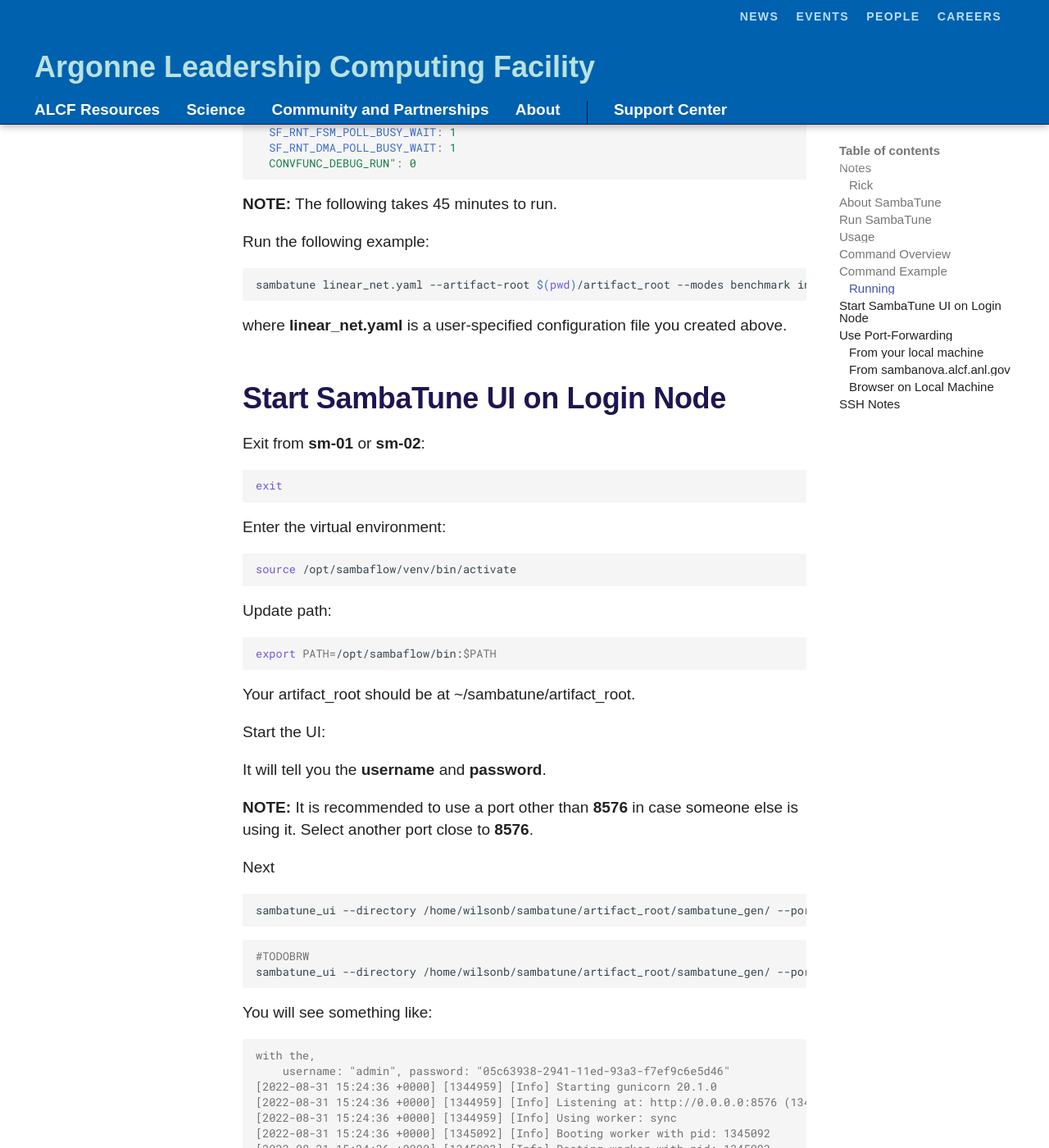
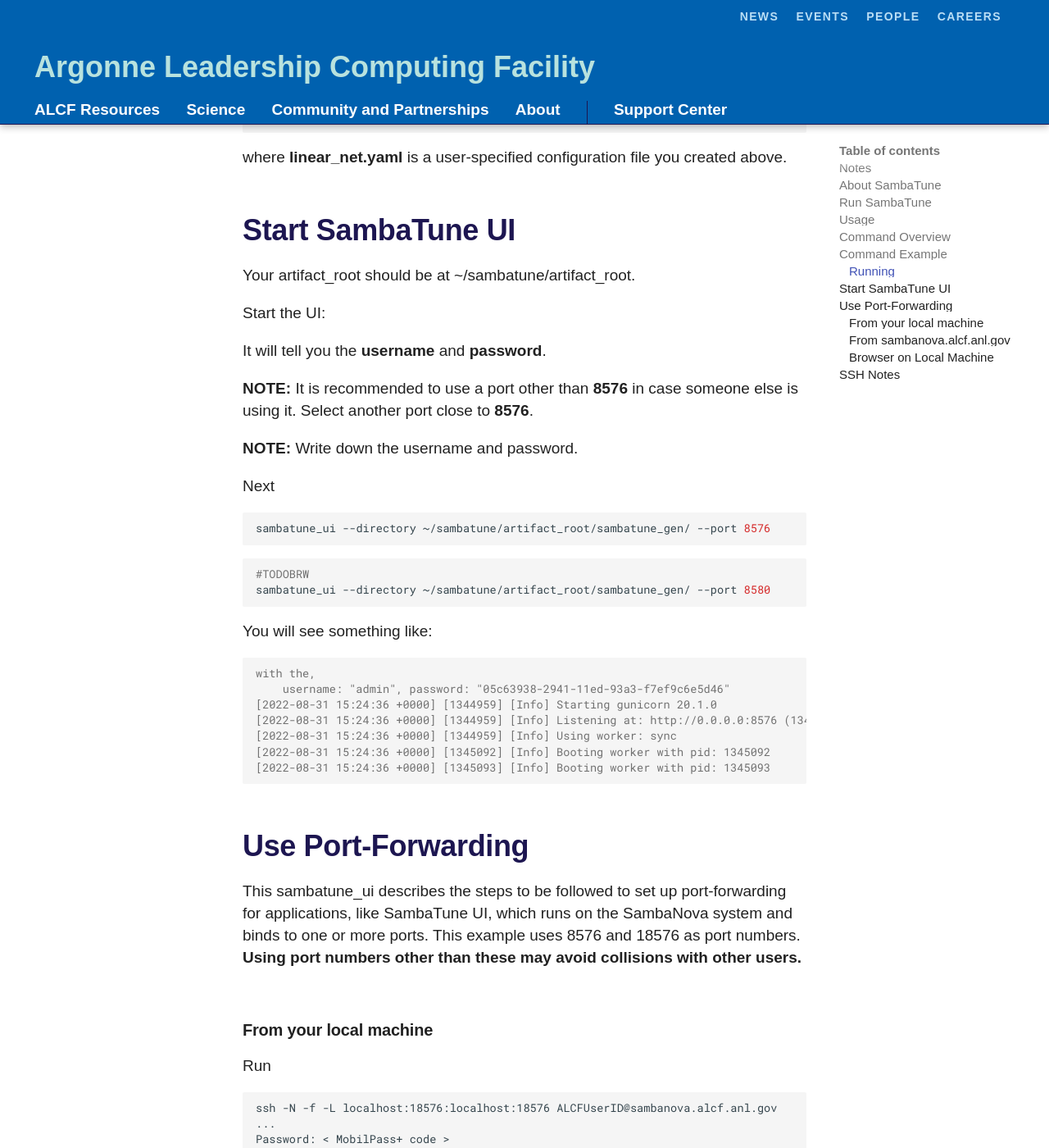
Before and after one commit to argonne-lcf/ai-testbed-userdocs, an MkDocs documentation site: the page built from docs/sambanova/SambaTune-User-Guide.md, in a window 1280 px wide and 1400 px high, scrolled down 3354 px. Shown: the whole window at 82% size. Built offline with MkDocs 1.6.1 and Material for MkDocs 9.7.7, drawn with Linux system fonts in a browser that asks for light colours; some web fonts are replaced; comment, search, counter and statistics services are not loaded; some of the changed text lies outside the part shown.

Commit message:
Updated docs/sambanova/SambaTune-User-Guide.md.

````diff
--- a/docs/sambanova/SambaTune-User-Guide.md
+++ b/docs/sambanova/SambaTune-User-Guide.md
@@ -20,12 +20,6 @@
 Username
 Password
 ```
-
-### Rick
-
-8/24/2022
-
-I have updated ~rweisner/tmp/sambatune with sambatune_ui 1.1 and updated the readme.
 
 ## About SambaTune
 
@@ -160,25 +154,7 @@
 
 where **linear_net.yaml** is a user-specified configuration file you created above.
 
-## Start SambaTune UI on Login Node
-
-Exit from **sm-01** or **sm-02**:
-
-```bash
-exit
-```
-
-Enter the virtual environment:
-
-```bash
-source /opt/sambaflow/venv/bin/activate
-```
-
-Update path:
-
-```bash
-export PATH=/opt/sambaflow/bin:$PATH
-```
+## Start SambaTune UI
 
 Your artifact_root should be at ~/sambatune/artifact_root.
 
@@ -188,15 +164,17 @@
 
 **NOTE:** It is recommended to use a port other than **8576** in case someone else is using it.  Select another port close to **8576**.
 
+**NOTE:** Write down the username and password.
+
 Next
 
 ```bash
-sambatune_ui --directory /home/wilsonb/sambatune/artifact_root/sambatune_gen/ --port 8576
+sambatune_ui --directory ~/sambatune/artifact_root/sambatune_gen/ --port 8576
 ```
 
 ```bash
 #TODOBRW
-sambatune_ui --directory /home/wilsonb/sambatune/artifact_root/sambatune_gen/ --port 8580
+sambatune_ui --directory ~/sambatune/artifact_root/sambatune_gen/ --port 8580
 ```
 
 You will see something like:
@@ -235,16 +213,9 @@
 ```bash
 #TODOBRW
 ssh -v -N -f -L localhost:8580:localhost:8580 wilsonb@sambanova.alcf.anl.gov
-
-#here
-ssh -v -N -f -L localhost:8576:localhost:8576 wilsonb@sambanova.alcf.anl.gov
-
-
-ssh -XL localhost:18580:localhost:18580 wilsonb@sambanova.alcf.anl.gov
 ```
 
 *replacing* ***ALCFUserID*** *with your ALCF User ID.*
-
 
 ```bash
 #TODOBRW
@@ -265,7 +236,6 @@
 
 ```bash
 #TODOBRW
-ssh -N -f -L localhost:8576:localhost:8576 wilsonb@sm-01
 ssh -N -f -L localhost:8580:localhost:8580 wilsonb@sm-01
 ```
 
````
Also changed, not shown: other parts of docs/sambanova/SambaTune-User-Guide.md (+0 -5 lines).
